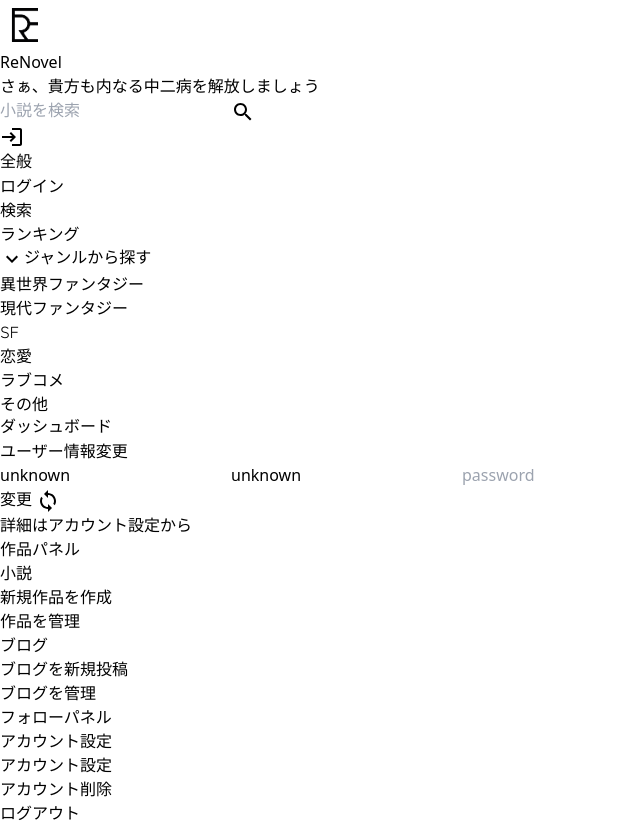
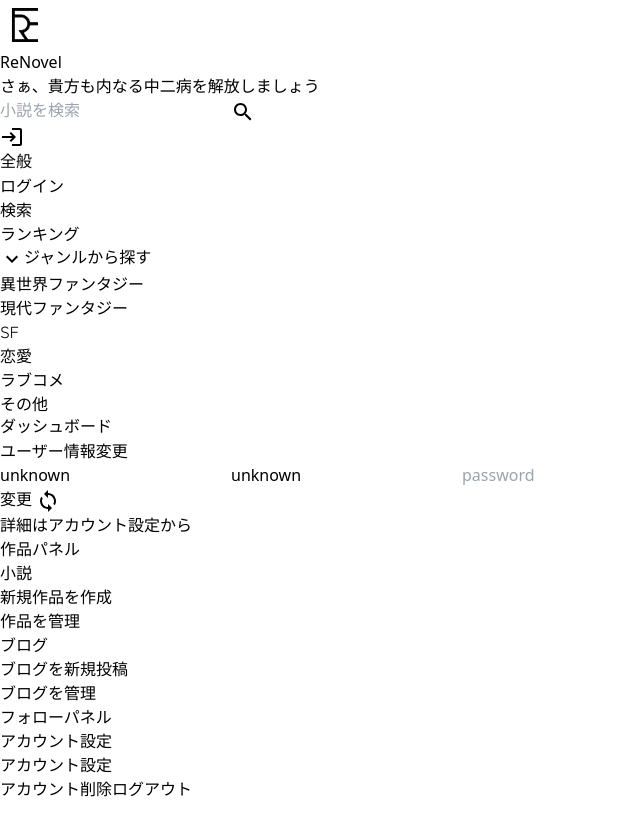
Before and after one commit to renovel-official/ReNovel, a Next.js app: page /dashboard in a window 1280 px wide. Shown: the whole page, without its empty margins (0-640 px from the left). After the commit the page ends 801 px from the top, so only its background shows below. Built offline with nearby package versions, Linux system fonts and the light colour scheme; no server answers; the database is empty; a web font is replaced by a local one.

Commit message:
Countermeasures auto logout bug

```diff
--- a/src/app/dashboard/page.tsx
+++ b/src/app/dashboard/page.tsx
@@ -195,13 +195,13 @@
                     アカウント設定
                 </ButtonLink>
 
-                <ButtonLink href="/dashboard/account/delete" className="mt-3 w-full text-red-600 hover:bg-red-100">
+                <Button onClick={(() => { if (confirm('本当に削除しますか？')) window.location.href = "/dashboard/logout"})} className="mt-3 w-full text-red-600 hover:bg-red-100">
                     アカウント削除
-                </ButtonLink>
+                </Button>
 
-                <ButtonLink href="/dashboard/logout" className="mt-3 w-full text-red-600 hover:bg-red-100">
+                <Button onClick={(() => { window.location.href = "/dashboard/logout"})} className="mt-3 w-full text-red-600 hover:bg-red-100">
                     ログアウト
-                </ButtonLink>
+                </Button>
             </div>
         </div>
         </>
```
